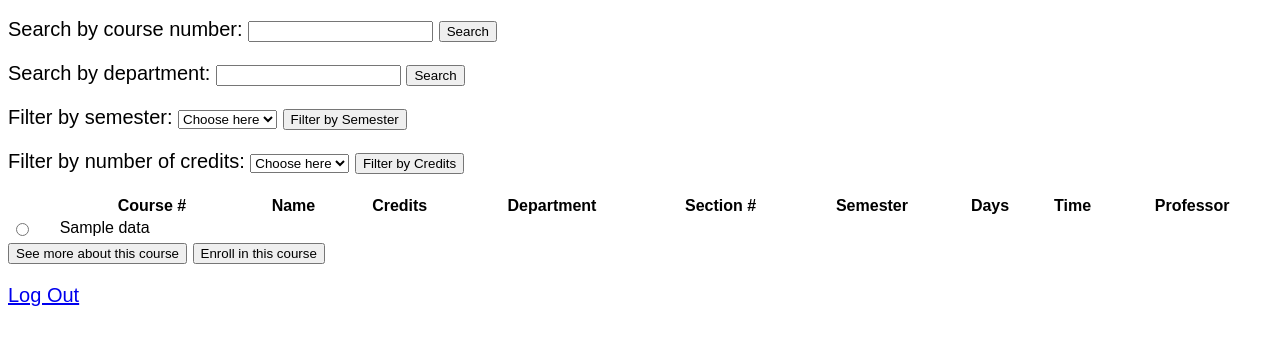
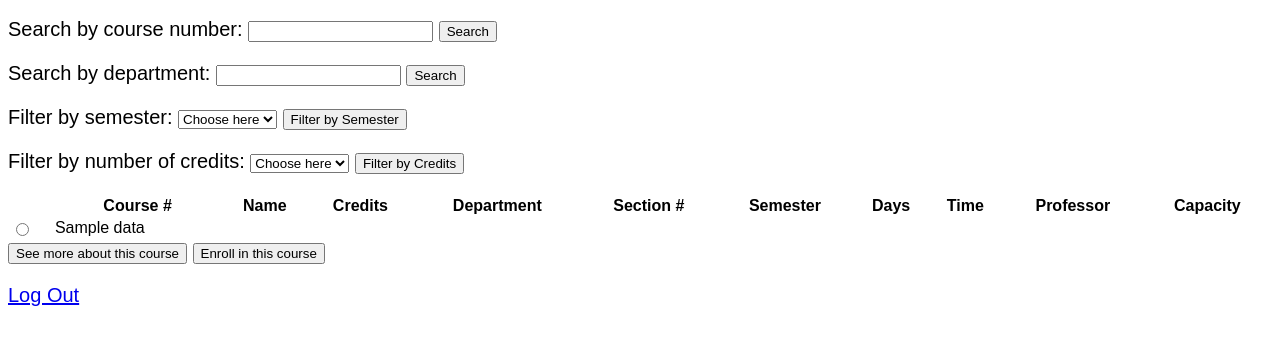
Before and after one commit to domgordon/SSOLIT, a Flask app: template templates/allcourses.html in a window 1280 px wide. Shown: the part 148-493 px from the top of the page. Run offline with Flask 2, Linux system fonts and the light colour scheme; the template is opened without the code that fills it: most values are stand-ins (such as "Sample title", 1, 10 or a date in 2020); parts of the project's set-up code (start-up, migrations or seed data) failed here and were passed over.

Commit message:
added capacity restrictions

```diff
--- a/server.py
+++ b/server.py
@@ -112,6 +112,19 @@ def courselister(query):
   cursor.close()
   return courses
 
+def at_capacity(cnum,snum,sem,cap):
+  query2 = "SELECT St.s_first_name, St.s_last_name, St.sid FROM students_attends St, enrolled_in E WHERE E.cid='%s' AND E.section_n='%s' AND E.semester='%s' AND E.sid=St.sid" %(cnum,snum,sem)
+  n_students = 0
+  cursor = g.conn.execute(query)
+  for result in cursor:
+    n_students += 1
+  cursor.close()
+  if cap > n_students:
+    return False
+  else:
+    return True
+
+
 @app.route('/allcourses')
 def allcourses():
   """
@@ -130,7 +143,7 @@ def allcourses():
   #
   # example of a database query
   #
-  query = "SELECT DISTINCT C.cid, C.cname, C.credits, C.dname, S.section_n, S.semester, S.days, S.section_time, P.p_last_name FROM courses_offered C, sections_available_taught S, professors_works P WHERE S.cid=C.cid AND S.pid=P.pid"
+  query = "SELECT DISTINCT C.cid, C.cname, C.credits, C.dname, S.section_n, S.semester, S.days, S.section_time, P.p_last_name, S.n_limit FROM courses_offered C, sections_available_taught S, professors_works P WHERE S.cid=C.cid AND S.pid=P.pid"
   courses = courselister(query)
 
   #
@@ -284,13 +297,18 @@ def add():
 def enroll():
   print "HERE"
   response = request.form['submit']
+  print(response)
   resp = response.split(",")
   cnum = resp[0]
   snum = resp[1]
   sem = resp[2]
+  cap = int(resp[3])
   check_sem = sem.encode("utf-8")
   if check_sem != current_sem and check_sem != next_sem:
     flash('You can only enroll in courses offered in the current semester or the next.')
+    return redirect('/profile')
+  if at_capacity(cnum,snum,sem,cap):
+    flash('This class\' enrollment is at capacity.')
     return redirect('/profile')
   uni = USER
   query = """INSERT INTO enrolled_in VALUES ('%s','%s','%s','%s')""" % (uni, cnum, snum, sem)
@@ -308,15 +326,20 @@ def enroll():
 def enroll2():
   print "HERE!!!!!"
   response = request.form['optradio']
+  print(response)
   resp = response.split(",")
   cnum = resp[0]
   snum = resp[1]
   sem = resp[2]
+  cap = int(resp[3])
   uni = USER
   if request.form['submit'] == "Enroll in this course":
     check_sem = sem.encode("utf-8")
     if check_sem != current_sem and check_sem != next_sem:
       flash('You can only enroll in courses offered in the current semester or the next.')
+      return redirect('/profile')
+    if at_capacity(cnum,snum,sem,cap):
+      flash('This class\' enrollment is at capacity.')
       return redirect('/profile')
     query = """INSERT INTO enrolled_in VALUES ('%s','%s','%s','%s')""" % (uni, cnum, snum, sem)
     try:
--- a/templates/allcourses.html
+++ b/templates/allcourses.html
@@ -66,6 +66,7 @@
         <th>Days</th>
 	<th>Time</th>
         <th>Professor</th>
+        <th>Capacity</th>
       </tr>
     </thead>
     <tbody>
@@ -73,7 +74,7 @@
     <tr>
         <td>
            <div class="radio">
-             <input type="radio" id='regular' name="optradio" value={{n[0]}},{{n[4]}},{{n[5]}}>
+             <input type="radio" id='regular' name="optradio" value={{n[0]}},{{n[4]}},{{n[5]}},{{n[9]}}>
            </div>
         </td>
         {% for i in n %}
--- a/templates/more.html
+++ b/templates/more.html
@@ -34,7 +34,7 @@
   {% endfor %}
   </div>
 <form method="POST" action="/enroll">
-<button type="submit" name="submit" value={{data[0][0][0]}},{{data[0][0][1]}},{{data[0][0][2]}}>
+<button type="submit" name="submit" value={{data[0][0][0]}},{{data[0][0][1]}},{{data[0][0][2]}},{{data[0][0][6]}}>
 Enroll in this course</button>
 </form>
 
```
